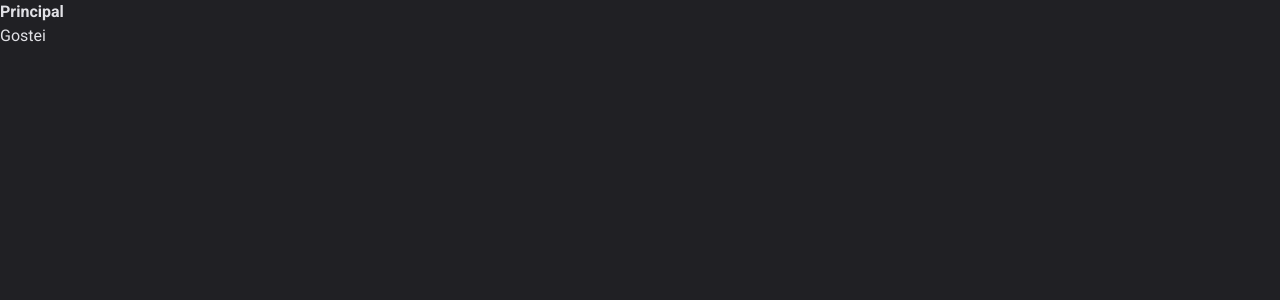
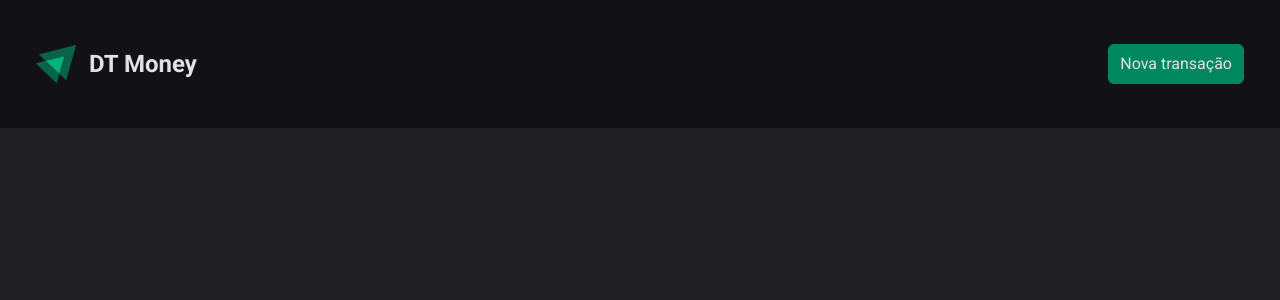
Before and after one commit to EdsonGaspar/ignite, a React (Vite) app in the folder dtmoney/: page / in a window 1280 px wide. Shown: the top 300 px of the page. Built offline with nearby package versions, Linux system fonts and the light colour scheme.

Commit message:
Feat: Estilizacao do Header

```diff
--- a/dtmoney/src/App.tsx
+++ b/dtmoney/src/App.tsx
@@ -1,10 +1,10 @@
 import "./App.css";
+import { Header } from "./components/header";
 
 function App() {
   return (
     <main className="antialiased">
-      <h1>Principal</h1>
-      <button className="cursor-not-allowed">Gostei</button>
+      <Header />
     </main>
   );
 }
--- /dev/null
+++ b/dtmoney/src/components/header/index.tsx
@@ -0,0 +1,15 @@
+import logoDtmoney from "../../assets/favicon.svg";
+
+export function Header() {
+  return (
+    <header className="bg-[#121214] h-32 flex justify-between items-center px-9">
+      <nav className="flex items-center gap-3">
+        <img src={logoDtmoney} alt="Logo da App" />
+        <h1 className="text-2xl">DT Money</h1>
+      </nav>
+      <button type="button" className="bg-[#00875F] rounded-md px-3 py-2">
+        Nova transação
+      </button>
+    </header>
+  );
+}
```
